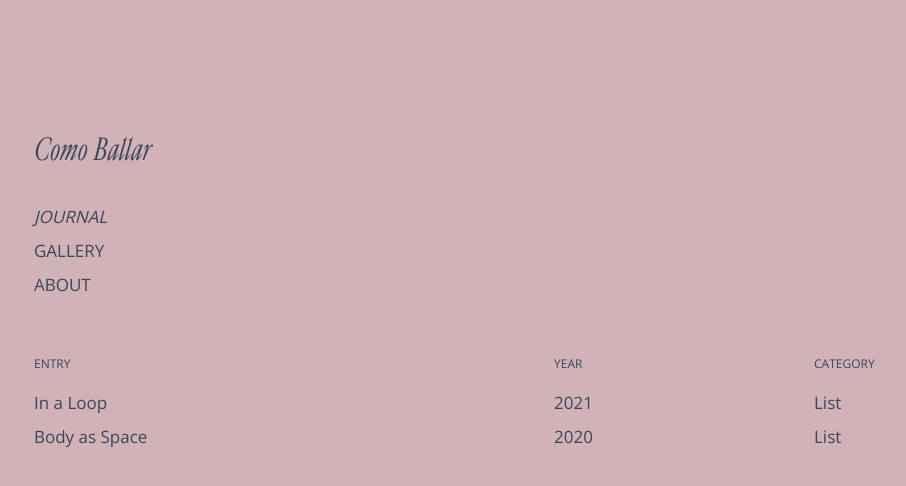
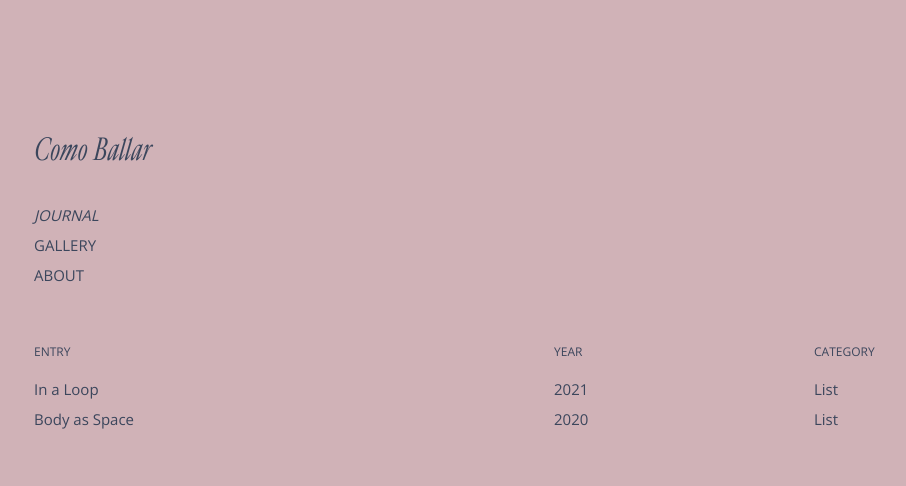
Before and after one commit to comballar/comballar.github.io, a Jekyll site: the page built from journal.html, in a window 1280 px wide. Shown: the top 486 px of the page, without its empty margins (86-992 px from the left). Built offline with Jekyll 4.4.1, drawn with Linux system fonts in a browser that asks for light colours; some web fonts are replaced.

Commit message:
Update base.scss

```diff
--- a/_sass/base.scss
+++ b/_sass/base.scss
@@ -4,7 +4,7 @@ $on-laptop:         800px !default;
 // typography
 @import url('https://fonts.googleapis.com/css?family=Open+Sans:400,700');
 $opensans:       'Open Sans', monospace;
-$font__size:        17px;
+$font__size:        15px;
 $font__weight:      300;
 $font__line-height: 2;
 
```
